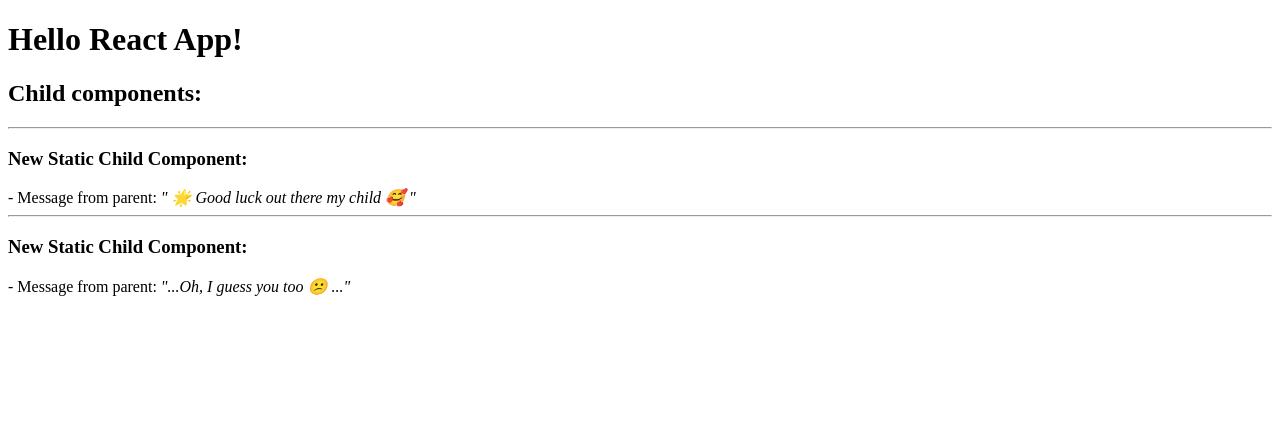
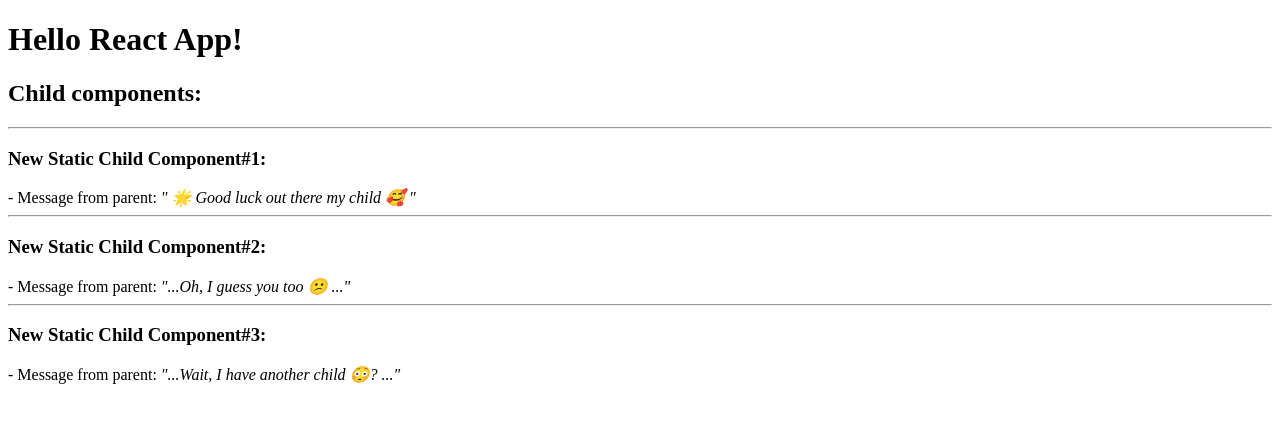
Before and after one commit to robbobfrh84/react-raw, a React (Create React App) app: page / in a window 1280 px wide. Shown: the top 422 px of the page. Built offline with nearby package versions, Linux system fonts and the light colour scheme.

Commit message:
adding jsx loop functionality for compont building

```diff
--- a/src/App.js
+++ b/src/App.js
@@ -7,7 +7,8 @@
     title: "Hello React App!",
     messageToChildren: [
       " 🌟 Good luck out there my child 🥰 ",
-      "...Oh, I guess you too 😕 ..."
+      "...Oh, I guess you too 😕 ...",
+      "...Wait, I have another child 😳? ..."
     ]
   }
 
@@ -15,8 +16,9 @@
     <div>
       <h1>{someData.title}</h1>
       <h2>Child components:</h2>
-      <Note fromParent={someData.messageToChildren[0]}/>
-      <Note fromParent={someData.messageToChildren[1]}/>
+      {someData.messageToChildren.map( (message, i) => (
+        <Note fromParent={message} indexNum={i+1}/>
+      ))}
     </div>
   )
 
--- a/src/components/Note.js
+++ b/src/components/Note.js
@@ -7,7 +7,7 @@
   return (
     <div className="note">
       <hr/>
-      <h3> New Static Child Component:</h3>
+      <h3> New Static Child Component#{props.indexNum}:</h3>
       - <span> Message from parent: <em> "{props.fromParent}" </em> </span>
     </div>
   )
```
